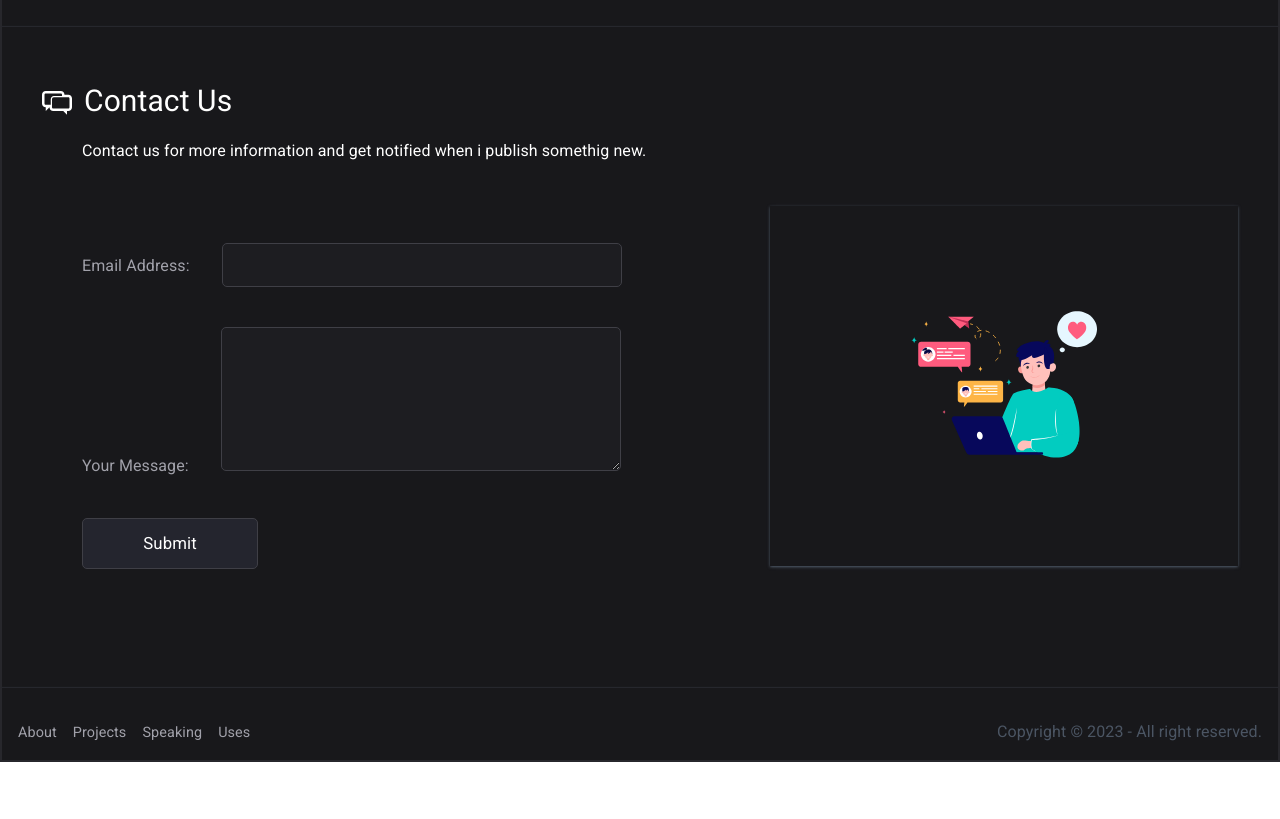
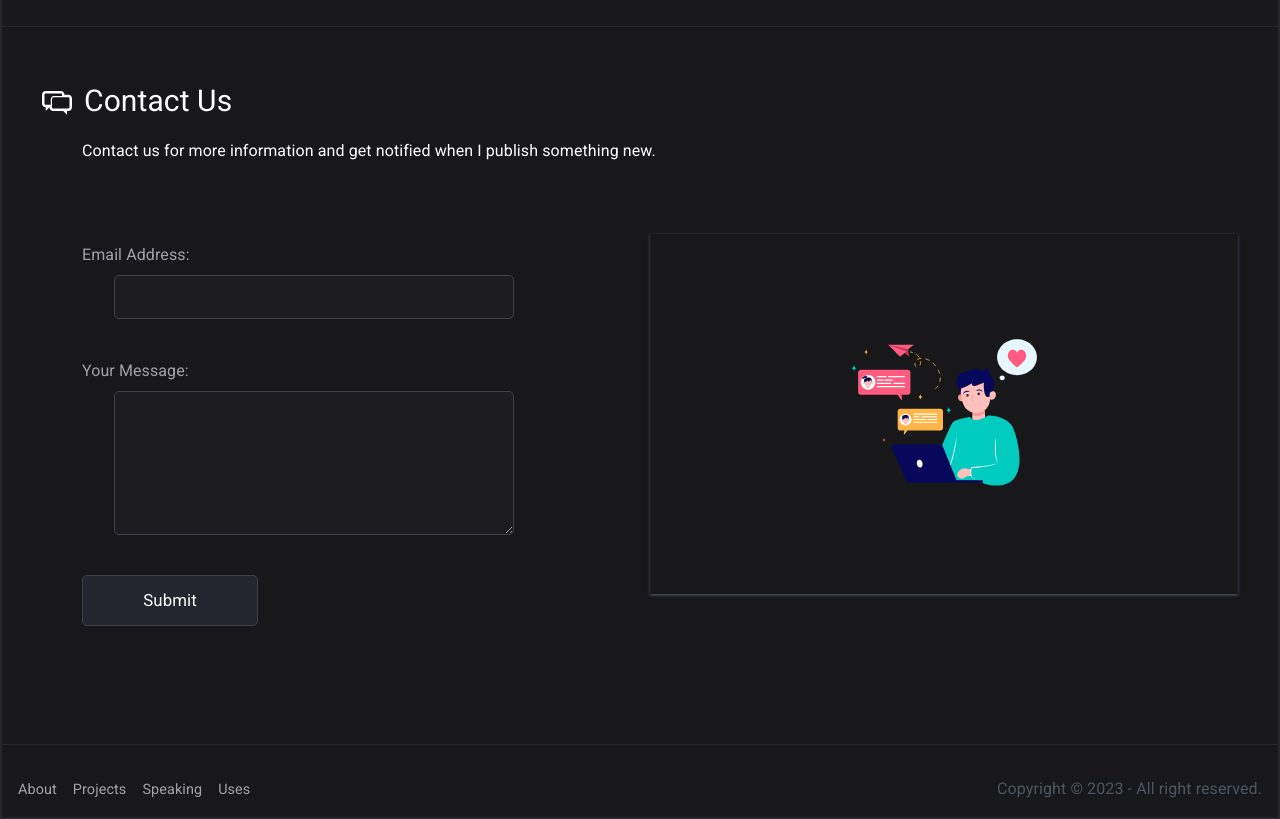
Before and after one commit to AshikurZaman01/my-portfolio-app, a React (Vite) app: page / in a window 1280 px wide. Shown: the part 2980-3799 px from the top of the page. Before the commit the page ends 3742 px from the top, so only its background shows below. Built offline with nearby package versions, Linux system fonts and the light colour scheme.

Commit message:
link contact section with gmail

```diff
--- a/package.json
+++ b/package.json
@@ -10,6 +10,7 @@
     "preview": "vite preview"
   },
   "dependencies": {
+    "@formspree/react": "^2.5.1",
     "@tanstack/react-query": "^5.14.6",
     "firebase": "^10.7.1",
     "localforage": "^1.10.0",
--- a/src/Components/Pages/Contact/Contact.jsx
+++ b/src/Components/Pages/Contact/Contact.jsx
@@ -1,36 +1,49 @@
 import { TiMessages } from "react-icons/ti";
 import './Contact.css'
 import Canimation from "../Footer/Canimation";
+import { useForm, ValidationError } from '@formspree/react';
+import { FaThumbsUp } from "react-icons/fa";
+
 
 const Contact = () => {
+
+    const [state, handleSubmit] = useForm("mzbnpnov");
+    if (state.succeeded) {
+        return <h1 className="text-center flex justify-center items-end text-accent text-2xl">Your message has been sent successfully <FaThumbsUp className="text-5xl text-yellow-400 ml-2" /></h1>;
+    }
+
     return (
         <div className="p-10">
             <div>
                 <h1 className='flex items-center gap-3 text-3xl '><span><TiMessages /></span> Contact Us</h1>
-                <p className="ml-10 mt-5">Contact us for more information and get notified when i publish somethig new.</p>
+                <p className="ml-10 mt-5">Contact us for more information and get notified when I publish something new.</p>
             </div>
 
-            <div className="flex justify-center items-center">
-                <form className="p-10 flex-grow space-y-10 mt-10">
-                    <div>
+            <div className="flex flex-col md:flex-row justify-center items-center">
+                <form onSubmit={handleSubmit} className="p-10 flex-grow md:w-1/2 space-y-10 mt-10 md:mr-5">
+                    <div className="flex flex-col space-y-2 ">
                         <label htmlFor="email">Email Address:</label>
-                        <input type="email" id="email" />
+                        <input type="email" id="email" name="email" className="w-full" />
+                        <ValidationError prefix="Email" field="email" errors={state.errors} />
                     </div>
 
-                    <div>
+                    <div className="flex flex-col space-y-2">
                         <label htmlFor="message">Your Message:</label>
-                        <textarea name="" id="message" ></textarea>
+                        <textarea name="" id="message" name="message" className="w-full"></textarea>
+                        <ValidationError
+                            prefix="Message"
+                            field="message"
+                            errors={state.errors}
+                        />
                     </div>
 
-                    <button className="submitt  ">Submit</button>
+                    <button type="submit" disabled={state.submitting} className="submitt">Submit</button>
                 </form>
 
-                <div className="bg-gray-1000 shadow shadow-gray-600 hidden md:block flex-grow p-10">
+                <div className="bg-gray-1000 shadow shadow-gray-600 hidden md:block flex-grow p-10 md:w-1/2">
                     <Canimation></Canimation>
                 </div>
-
             </div>
-
         </div>
     );
 };
```
Also changed, not shown: 1 other file (tests, documents, lock files or other folders).
